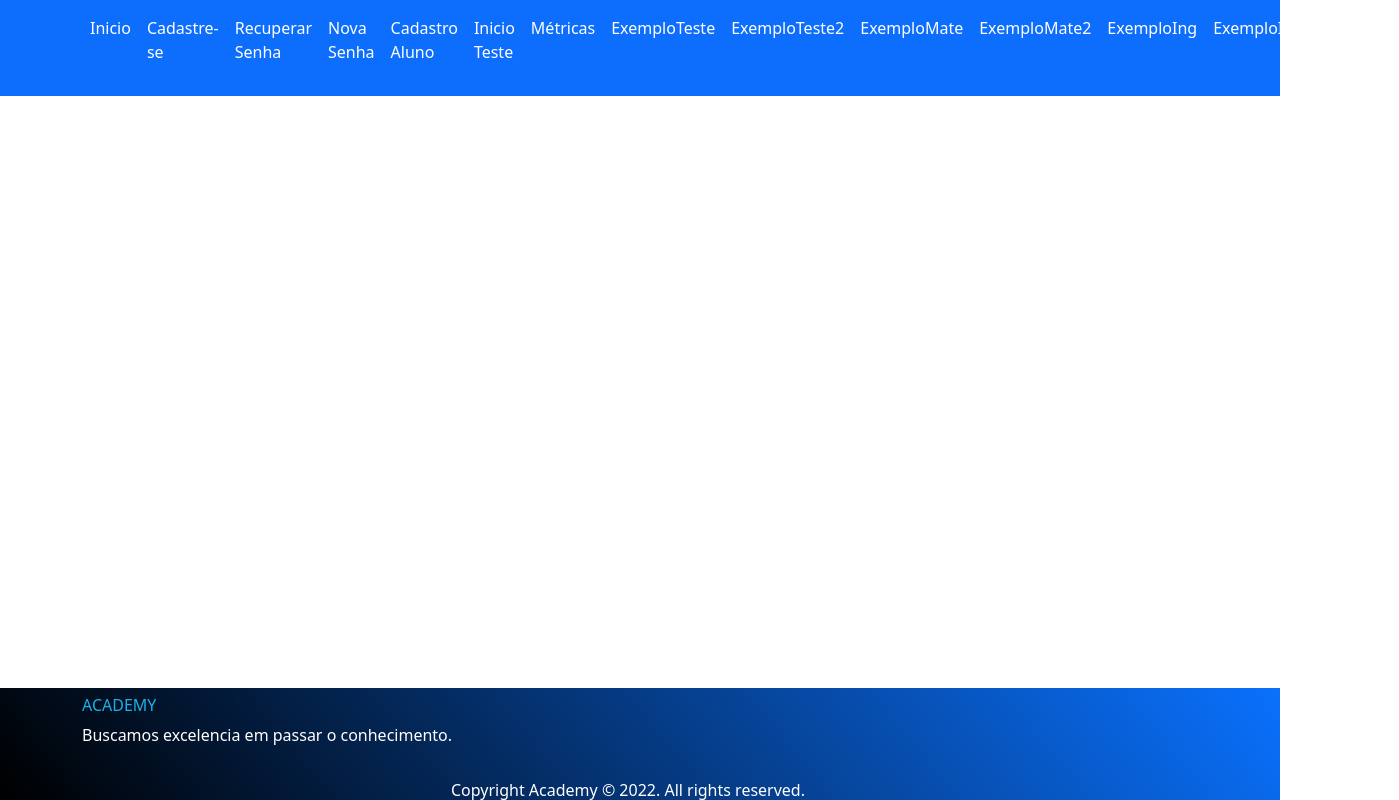
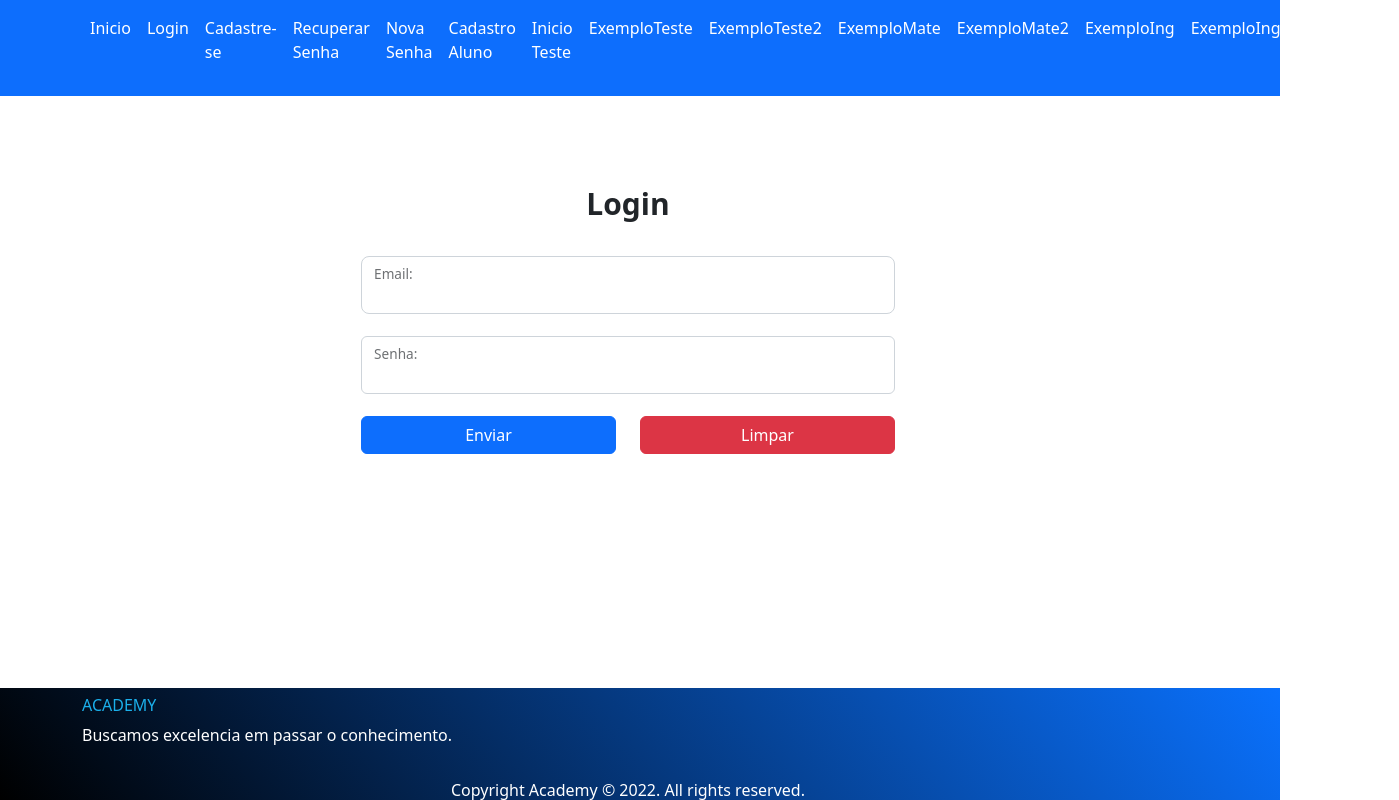
Before and after one commit to Nowazeski/tcc1, a React (Create React App) app in the folder projeto/: page /entrar in a window 1280 px wide. Shown: the whole page, 1399 px wide, since content can reach past the window. Built offline with nearby package versions, Linux system fonts and the light colour scheme.

Commit message:
tela de login

```diff
--- a/projeto/src/components/NavBar.js
+++ b/projeto/src/components/NavBar.js
@@ -10,19 +10,19 @@ export default function NavBar() {
         <Container className="container">
           <Nav className="me-auto subMenu">
             <Nav.Link href="/">Inicio</Nav.Link>
+            <Nav.Link href="/entrar">Login</Nav.Link>
             <Nav.Link href="/cadastro">Cadastre-se</Nav.Link>
             <Nav.Link href="/esqueceu-senha">Recuperar Senha</Nav.Link>
             <Nav.Link href="/nova-senha">Nova Senha</Nav.Link>
             <Nav.Link href="/cadastro-aluno">Cadastro Aluno</Nav.Link>
             <Nav.Link href="/inicio-teste">Inicio Teste</Nav.Link>
-            <Nav.Link href="/metricas">Métricas</Nav.Link>
             <Nav.Link href="/exemplo">ExemploTeste</Nav.Link>
             <Nav.Link href="/exemplo2">ExemploTeste2</Nav.Link>
             <Nav.Link href="/ExemploMate">ExemploMate</Nav.Link>
             <Nav.Link href="/ExemploMate2">ExemploMate2</Nav.Link>
             <Nav.Link href="/ExemploIngle">ExemploIng</Nav.Link>
             <Nav.Link href="/ExemploIngle2">ExemploIngles2</Nav.Link>
-
+            <Nav.Link href="/metricas">Métricas</Nav.Link>
           </Nav>
         </Container>
       </Navbar >
--- a/projeto/src/pages/Entrar/index.jsx
+++ b/projeto/src/pages/Entrar/index.jsx
@@ -1,13 +1,65 @@
 import React from "react";
+import Button from 'react-bootstrap/Button';
+import Form from 'react-bootstrap/Form';
 import "./entrar.css";
+import { ToastContainer, toast } from 'react-toastify';
 
 export default function Entrar() {
   return (
     <>
 
-      <h1>ENTRAR</h1>
+<div className="container">
+        <ToastContainer />
+        <form id="form-login">
+          <div className="row">
+            <div className="col-3" />
+            <div className="col-6 text-center">
+              <h2 className="titulo">Login</h2>
+            </div>
+            <div className="col-3" />
+          </div>
 
+          <div className="row">
+            <div className="col-3"/>
+
+            <div className="col-6">
+              <Form.Floating className="mb-3">
+                <Form.Control
+                  id="email"
+                  type="email"
+                  size="lg"
+                  />
+                <label htmlFor="email">Email:</label>
+              </Form.Floating>
+            </div>
+
+            <div className="col-3"/>
+          </div>
+
+          <div className="row">
+            <div className="col-3"/>
+
+            <div className="col-6">
+              <Form.Floating className="mb-3">
+                <Form.Control
+                  id="senha"
+                  type="password"
+                />
+                <label htmlFor="senha">Senha:</label>
+              </Form.Floating>
+            </div>
+
+            <div className="col-3"/>
+          </div>
+
+          <div className="row">
+            <div className="col-3"/>
+            <div className="col-3"><Button className="w-100" variant="primary">Enviar</Button></div>
+            <div className="col-3"><Button className="w-100" variant="danger"  type="reset">Limpar</Button></div>
+            <div className="col-3"/>
+          </div>
+        </form>
+      </div>
     </>
-
   );
-};
+}
--- a/projeto/src/rotas.js
+++ b/projeto/src/rotas.js
@@ -16,6 +16,7 @@ import ExemploMate from "./pages/ExemploTeste/exemploMate"
 import ExemploMate2 from "./pages/ExemploTeste/exemploMate2"
 import ExemploIngle from "./pages/ExemploTeste/exemploIngle"
 import ExemploIngle2 from "./pages/ExemploTeste/exemploIngle2"
+import Entrar from "./pages/Entrar/index.jsx";
 
 
 export default function Rotas() {
@@ -25,18 +26,19 @@ export default function Rotas() {
       <NavBar></NavBar>
       <Routes>
         <Route path="/" exact element={<Home />}></Route>
+        <Route path="/entrar" exact element={<Entrar />}></Route>
         <Route path="/cadastro" exact element={<Cadastrar />}></Route>
         <Route path="/esqueceu-senha" exact element={<EsqueceuSenha />}></Route>
         <Route path="/nova-senha" exact element={<NovaSenha />}></Route>
         <Route path="/cadastro-aluno" exact element={<CadastroAluno />}></Route>
         <Route path="/inicio-teste" exact element={<InicioTeste />}></Route>
-        <Route path="/metricas" exact element={<Metricas />}></Route>
         <Route path="/exemplo" exact element={<Exemplo />}></Route>
         <Route path="/exemplo2" exact element={<Exemplo2 />}></Route>
         <Route path="/ExemploMate" exact element={<ExemploMate />}></Route>
         <Route path="/ExemploMate2" exact element={<ExemploMate2 />}></Route>
         <Route path="/ExemploIngle" exact element={<ExemploIngle />}></Route>
         <Route path="/ExemploIngle2" exact element={<ExemploIngle2 />}></Route>
+        <Route path="/metricas" exact element={<Metricas />}></Route>
       </Routes>
       <Footer></Footer>
     </BrowserRouter>
```
